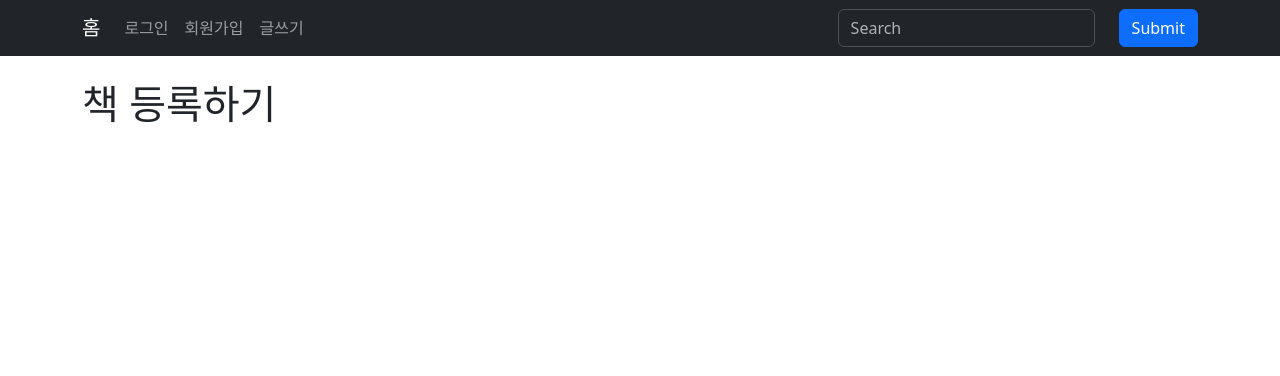
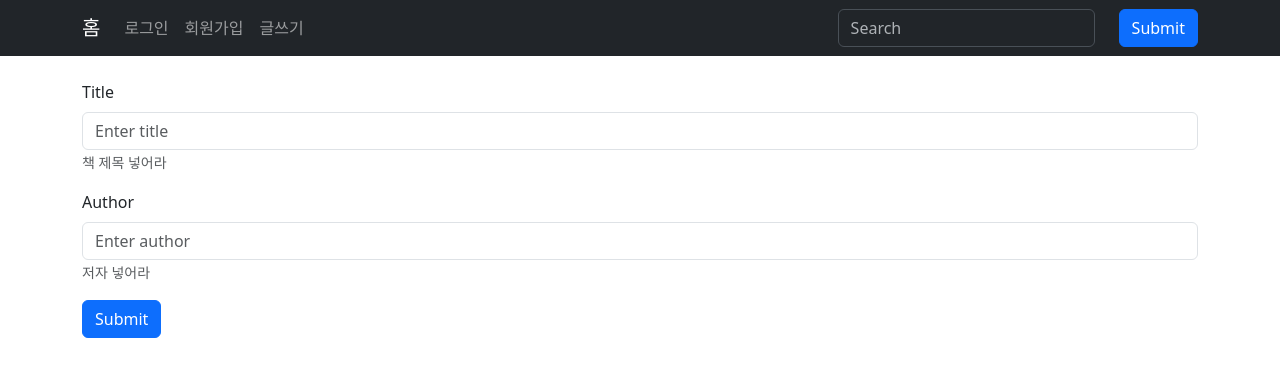
Before and after one commit to origuri/book, a React (Create React App) app in the folder src/main/book-frontend/: page /saveForm in a window 1280 px wide. Shown: the top 376 px of the page. Built offline with nearby package versions, Linux system fonts and the light colour scheme.

Commit message:
2023.8.8 - spring boot + react post로 글 등록하기.

```diff
--- a/src/main/book-frontend/src/components/BookItem.js
+++ b/src/main/book-frontend/src/components/BookItem.js
@@ -3,8 +3,9 @@ import { Card } from 'react-bootstrap';
 import { Link } from 'react-router-dom';
 
 const BookItem = (props) => {
+  // book의 데이터를 명시할 것. 다른 데이터가 올 수도 있으니!
   const { id, title, author } = props.book;
-  console.log('sdafsdafdklfjkldsfjdfjsd', props);
+  console.log('=====================>', props);
   return (
     <Card>
       <Card.Body>
--- a/src/main/book-frontend/src/pages/book/SaveForm.js
+++ b/src/main/book-frontend/src/pages/book/SaveForm.js
@@ -1,10 +1,106 @@
-import React from 'react';
+import React, { useState } from 'react';
+import { Button, Form } from 'react-bootstrap';
+import { useNavigate } from 'react-router-dom';
 
 const SaveForm = () => {
+  // history가 없어지고 useNavigate 사용
+  const navigate = useNavigate();
+
+  /*
+   * 오브젝트를 초기화
+   * */
+  const [book, setBook] = useState({
+    title: '',
+    author: '',
+  });
+
+  const changeValue = (e) => {
+    /*
+     * setBook에 깊은 복사를 실행하는 이유는
+     * 처음 책 제목을 넣고 다시 changeValue가 실행되면
+     * book은 초기화 되기 때문에 깊은 복사를 사용하여 초기화를 막는 것.
+     * 즉 깊은 복사를 하지 않는다면
+     * title, author 순으로 적었다면 마지막에 적은 author만 넘어감.
+     * */
+    setBook({
+      ...book,
+      // name = title or author
+      [e.target.name]: e.target.value,
+    });
+  };
+
+  const submitBook = (e) => {
+    e.preventDefault(); // submit 작동안 함.
+    const title = e.target.title.value.trim();
+    const author = e.target.author.value.trim();
+    console.log(title, author);
+    if (title === '' || author === '') {
+      alert('title 또는 author의 값을 넣어주세요');
+      e.target.title.focus();
+      return false;
+    }
+
+    fetch('http://localhost:8081/book', {
+      method: 'POST',
+      headers: {
+        'Content-Type': 'application/json; charset=utf-8', // 필수 없으면 에러남
+      },
+      body: JSON.stringify(book), // 오브젝트를 json 데이터로 변경 해줌.
+    })
+      /*
+       * 응답이 왔을 때 res안에 status가 201이면
+       * 이 데이터를 json 형태로 변경해서 리턴해라
+       * 아니면 null값을 줘라
+       * */
+      .then((res) => {
+        console.log(1, res);
+        if (res.status === 201) {
+          return res.json();
+        } else {
+          return null;
+        }
+      })
+      /*
+       * json 형태로 리턴 받은 응답이
+       * null이 아니면 콘솔에 뿌려라
+       * */
+      .then((res) => {
+        if (res !== null) {
+          navigate('/');
+        } else {
+          alert('등록실패');
+        }
+      });
+  };
+
   return (
-    <div>
-      <h1>책 등록하기</h1>
-    </div>
+    <Form onSubmit={submitBook}>
+      <Form.Group className="mb-3" controlId="formBasicEmail">
+        <Form.Label>Title</Form.Label>
+        <Form.Control
+          type="text"
+          placeholder="Enter title"
+          onChange={changeValue}
+          name={'title'}
+        />
+        <Form.Text className="text-muted">책 제목 넣어라</Form.Text>
+      </Form.Group>
+
+      <Form.Group className="mb-3" controlId="formBasicEmail">
+        <Form.Label>Author</Form.Label>
+        <Form.Control
+          type="text"
+          placeholder="Enter author"
+          onChange={changeValue}
+          name={'author'}
+        />
+        <Form.Text className="text-muted">저자 넣어라</Form.Text>
+      </Form.Group>
+
+      <Button variant="primary" type="submit">
+        Submit
+      </Button>
+    </Form>
   );
 };
 
```
Also changed, not shown: 1 other file (tests, documents, lock files or other folders).
